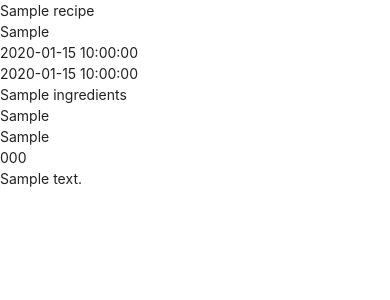
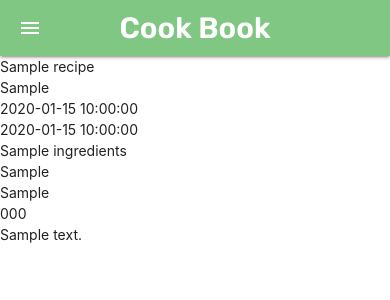
Before and after one commit to Code-Institute-Submissions/Code-Institute-Submissions-SuperGibbon-MS3, a Flask app: page / in a window 390 px wide. Shown: the top 300 px of the page. Run offline with Flask 2, Linux system fonts and the light colour scheme; a database or web service that is not in the repository returns one stand-in record (values such as "Sample title"); some libraries are stand-ins or nearby versions.

Commit message:
Add nav bar and mobile nav bar

```diff
--- a/static/css/style.css
+++ b/static/css/style.css
@@ -0,0 +1,4 @@
+.title-font {
+    font-family: 'Rubik', sans-serif;
+    font-weight: 600;
+}
--- a/static/js/script.js
+++ b/static/js/script.js
@@ -0,0 +1,3 @@
+$(document).ready(function(){
+    $('.sidenav').sidenav();
+})
--- a/templates/base.html
+++ b/templates/base.html
@@ -6,12 +6,34 @@
     <meta name="viewport" content="width=device-width, initial-scale=1.0">
     <link rel="stylesheet" href="https://cdnjs.cloudflare.com/ajax/libs/materialize/1.0.0/css/materialize.min.css" type="text/css">
     <link href="https://fonts.googleapis.com/icon?family=Material+Icons" rel="stylesheet" type="text/css">
+    <link rel="preconnect" href="https://fonts.gstatic.com">
+    <link href="https://fonts.googleapis.com/css2?family=Rubik:wght@300;600&display=swap" rel="stylesheet" type="text/css">
     <link rel="stylesheet" href="{{url_for('static', filename='css/style.css') }}" type="text/css">
     {% block styles %}
     {% endblock %}
     <title>Cook Book</title>
 </head>
 <body>
+
+    <header>
+        <nav class="nav-extended">
+            <div class="nav-wrapper green lighten-2 title-font">
+                <a href="{{ url_for('get_recipes') }}" class="brand-logo">Cook Book</a>
+                <a href="#" data-target="mobile-demo" class="sidenav-trigger"><i class="material-icons">menu</i></a>
+                <ul class="right hide-on-med-and-down">
+                    <li><a href="{{ url_for('get_recipes') }}">Home</a></li>
+                    <li><a href="#">Recipes</a></li>
+                    <li><a href="#">Manage Recipes</a></li>
+                </ul>
+            </div>
+        </nav>
+
+        <ul class="sidenav" id="mobile-demo">
+            <li><a href="{{ url_for('get_recipes') }}">Home</a></li>
+            <li><a href="#">Recipes</a></li>
+            <li><a href="#">Manage Recipes</a></li>
+        </ul>
+    </header>
 
     {% block content %}
     {% endblock %}
```
